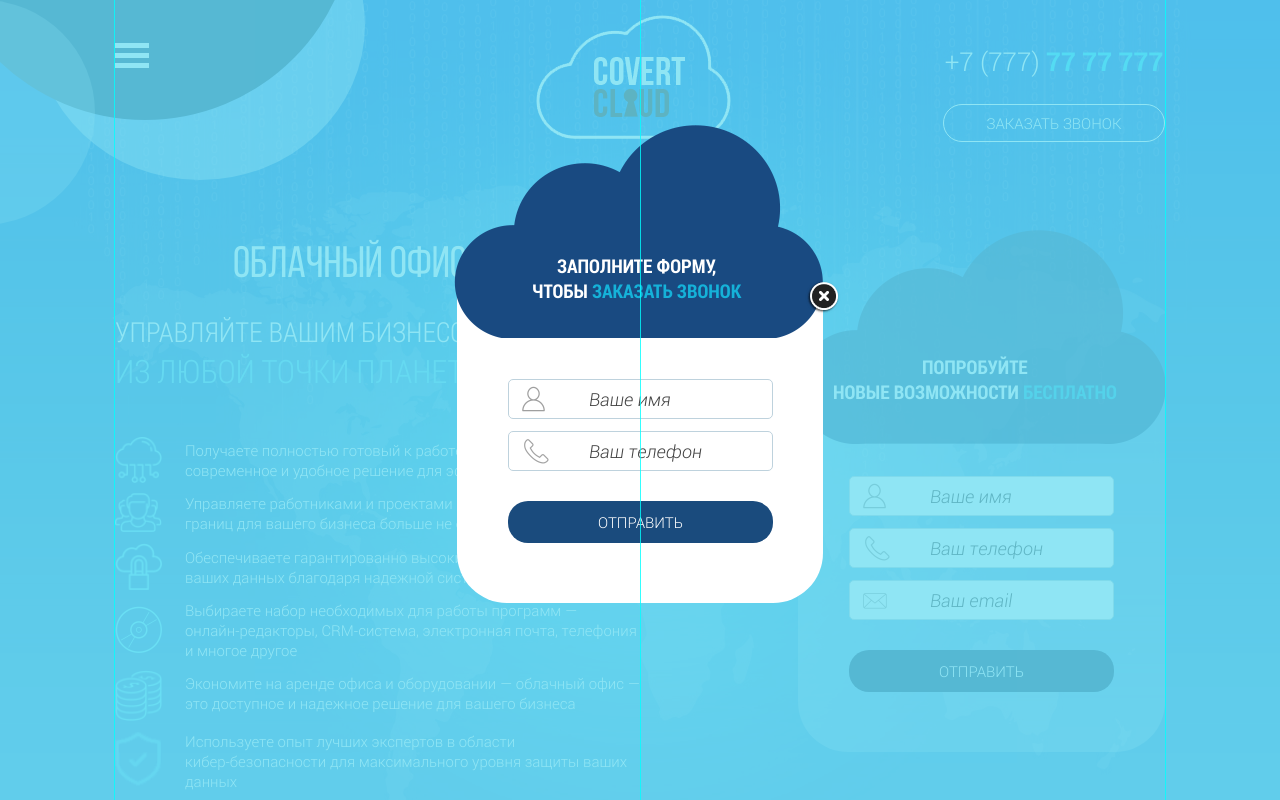
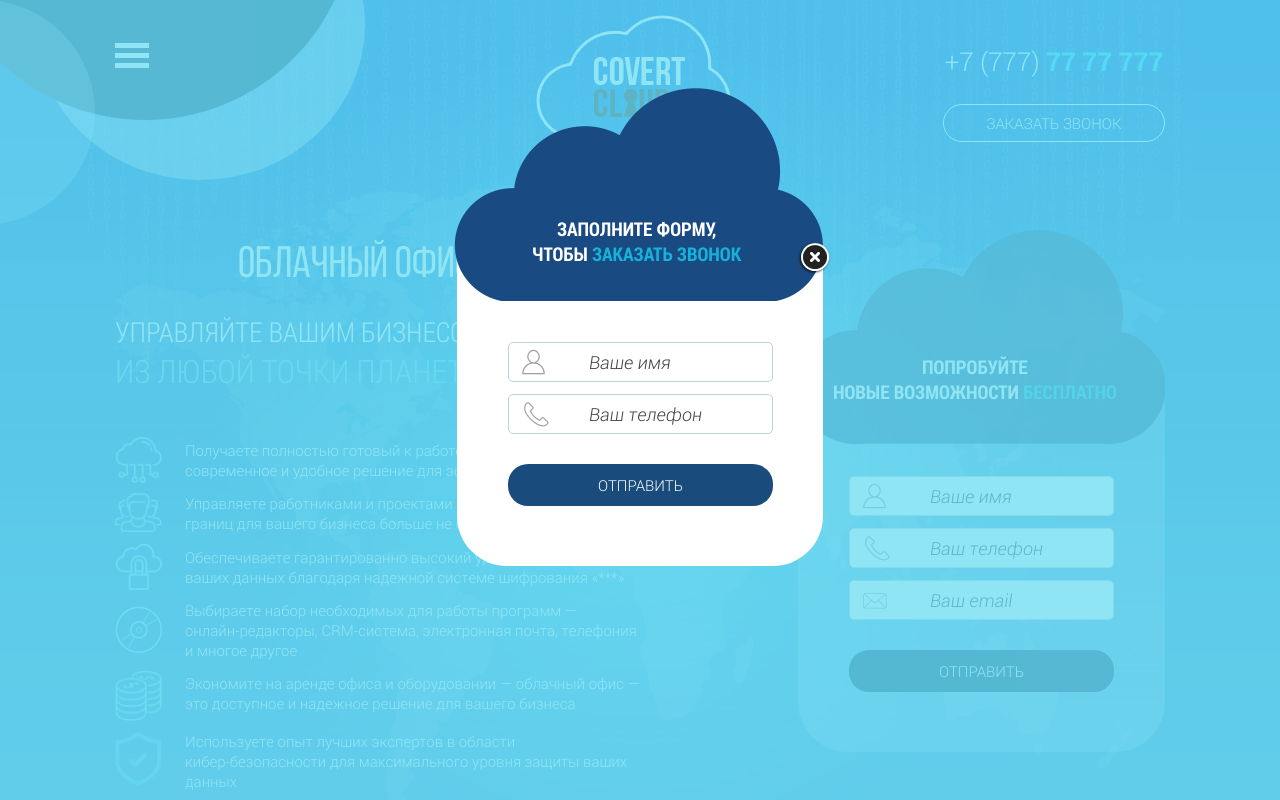
Before and after one commit to mikhkita/cloud, a plain HTML site: page index.html in a window 1280 px wide. Both pictures are taken after a click on the link "ЗАКАЗАТЬ ЗВОНОК". Shown: the top 800 px of the page. Drawn offline with Linux system fonts and the light colour scheme; some packages are replaced by stand-ins of ours.

Commit message:
туц commit

```diff
--- a/css/layout.css
+++ b/css/layout.css
@@ -280,7 +280,7 @@ input:-moz-placeholder {
 		margin-top: 100px;
 	}
 		.b-head_cont-title {
-			width: 375px;
+			width: 380px;
 			text-transform: uppercase;
 		}
 			.b-head_cont-title h1 {
@@ -1094,6 +1094,17 @@ input:-moz-placeholder {
 	background: rgba(106,220,240,0.75);
 }
 
+.fancybox-close {
+	right: -9px !important;
+	top: 160px !important;
+}
+.fancybox-inner {
+	padding-top: 80px;
+}
+.fancybox-wrap {
+	top: 10% !important;
+}
+
 
 
 @media (-webkit-min-device-pixel-ratio: 1.5) {
--- a/index.html
+++ b/index.html
@@ -34,11 +34,6 @@
 
 </head>
 <body>
-	<ul class="ps-lines">
-		<li class="v" style="margin-left:-526px"></li>
-		<li class="v" style="margin-left:525px"></li>
-		<li class="v" ></li>
-	</ul>
 	<div id="menu">
 			<div class="b-menu-cont-info clearfix">
 				<div class="close_button">
--- a/js/main.js
+++ b/js/main.js
@@ -95,14 +95,19 @@ $(document).ready(function(){
     $('.calc_tab_content:first').show();
     $('.calc_tabs li:first').addClass('active');
 
-    $('.calc_tabs li').click(function(event) {
+    $('.calc_tabs li').hover(
+    function(event) {
 
-            $('.calc_tabs li').removeClass('active');
-            $(this).addClass('active');
-            $('.calc_tab_content').hide();
+        $('.calc_tabs li').removeClass('active');
+        $(this).addClass('active');
+        $('.calc_tab_content').hide();
 
         var select_tab = $(this).find('a').attr("data-tab");
         $(select_tab).fadeIn();
+    },
+    function() {
+        $('.calc_tabs li').removeClass('active');
+        $(this).addClass('active');
     });
 
 
```
